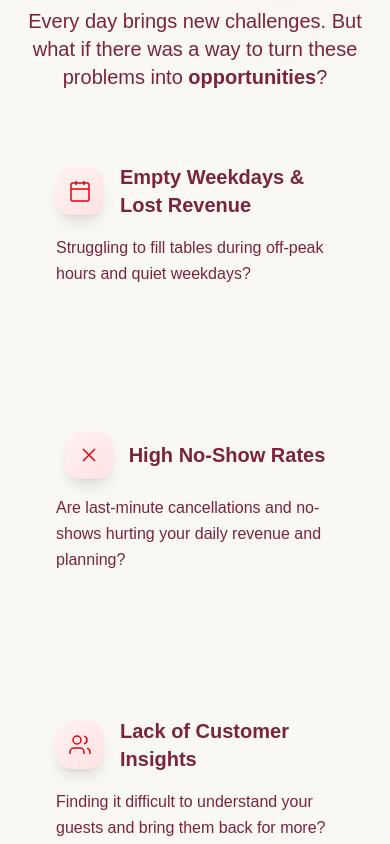
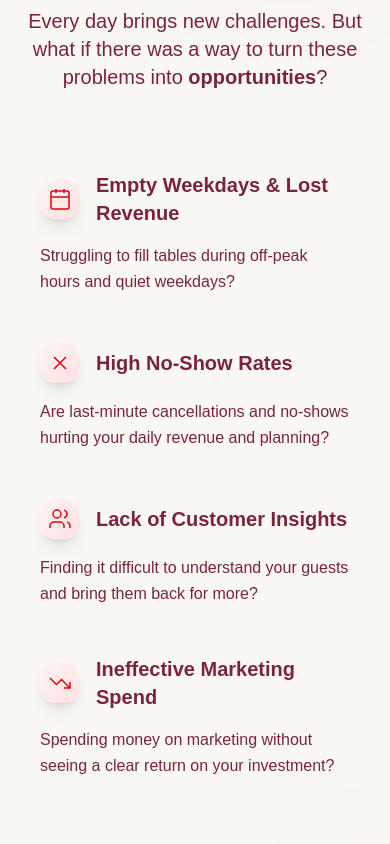
Before and after one commit to qwerty-development/plate-landing-page, a Next.js app: page /restaurant in a window 390 px wide. Shown: the part 1740-2584 px from the top of the page. Built offline with nearby package versions, Linux system fonts and the light colour scheme.

Commit message:
Refactor layout in RestaurantChallenges component for improved mobile responsiveness. Adjusted header margin and PainPointCard dimensions to enhance visual consistency and user experience across devices.

```diff
--- a/app/components/RestaurantChallenges.tsx
+++ b/app/components/RestaurantChallenges.tsx
@@ -86,7 +86,7 @@ export default function RestaurantChallenges() {
       </div>
 
       <div className="relative z-10 max-w-7xl mx-auto px-6">
-        <header className="text-center max-w-4xl mx-auto mb-10 md:mb-20">
+        <header className="text-center max-w-4xl mx-auto mb-20">
           <h2
             className={`text-4xl lg:text-5xl font-bold tracking-tight transition-all duration-1000 ${
               isVisible
@@ -112,7 +112,7 @@ export default function RestaurantChallenges() {
         </header>
 
         {/* Pain Points Grid */}
-        <div className="grid lg:grid-cols-2 gap-8 mb-16">
+        <div className="grid lg:grid-cols-2 gap- mb-16">
           {painPoints.map((point, index) => (
             <PainPointCard
               key={index}
@@ -285,7 +285,7 @@ function PainPointCard({
 }) {
   return (
     <article
-      className={`glass p-8 reveal transition-all duration-1000 transform group ${
+      className={`glass px-4 lg:p-8 reveal transition-all duration-1000 transform group ${
         isVisible
           ? "translate-y-0 opacity-100 scale-100"
           : "translate-y-8 opacity-0 scale-95"
@@ -329,8 +329,8 @@ function PainPointCard({
 
       {/* Mobile Layout - Only visible on mobile */}
       <div className="lg:hidden p-0">
-        <div className="flex items-center justify-center gap-4 mb-4">
-          <div className="shrink-0 inline-flex h-12 w-12 rounded-2xl bg-gradient-to-br from-red-50 to-red-100 items-center justify-center transform group-hover:scale-110 transition-all duration-300 shadow-lg group-hover:shadow-xl">
+        <div className="flex items-center justify-start gap-4 mb-4">
+          <div className="shrink-0 inline-flex h-10 w-10 rounded-2xl bg-gradient-to-br from-red-50 to-red-100 items-center justify-center transform group-hover:scale-110 transition-all duration-300 shadow-lg group-hover:shadow-xl">
             {icon}
           </div>
           <h3 className="text-xl font-bold text-foreground group-hover:text-primary transition-colors duration-300">
```
